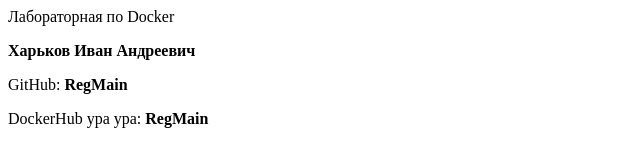
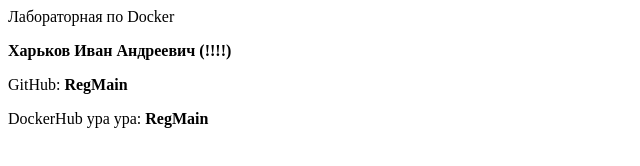
Before and after one commit to RegMain/ipr_lab03, a plain HTML site: page index.html in a window 1280 px wide. Shown: the full height of the page, 0-640 px from the left. Drawn offline with Linux system fonts and the light colour scheme.

Commit message:
Some text

```diff
--- a/index.html
+++ b/index.html
@@ -5,7 +5,7 @@
 <title>Лабораторная по Docker</title>
 </head>
 <body>
-<p><b>Харьков Иван Андреевич</b></p>
+<p><b>Харьков Иван Андреевич (!!!!)</b></p>
 <p>GitHub: <b>RegMain</b></p>
 <p>DockerHub ура ура: <b>RegMain</b></p>
 </body>
```
